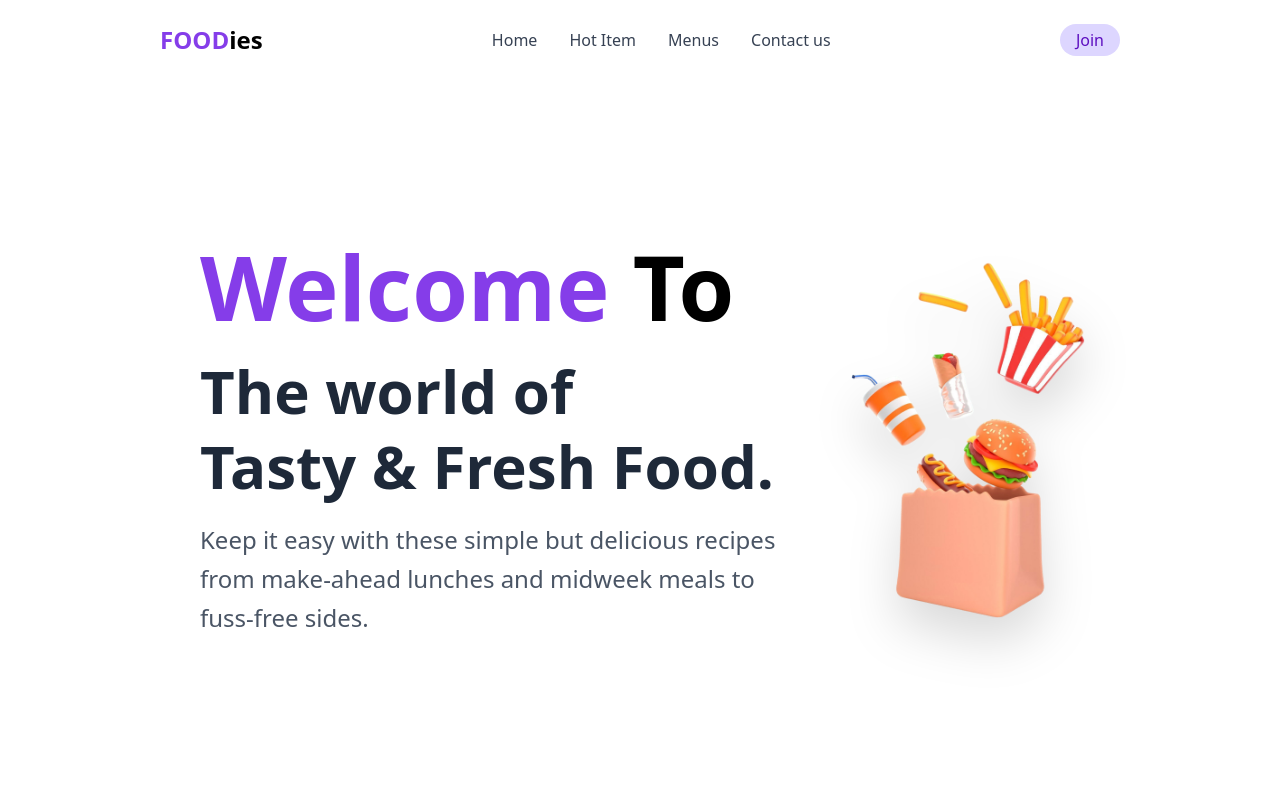
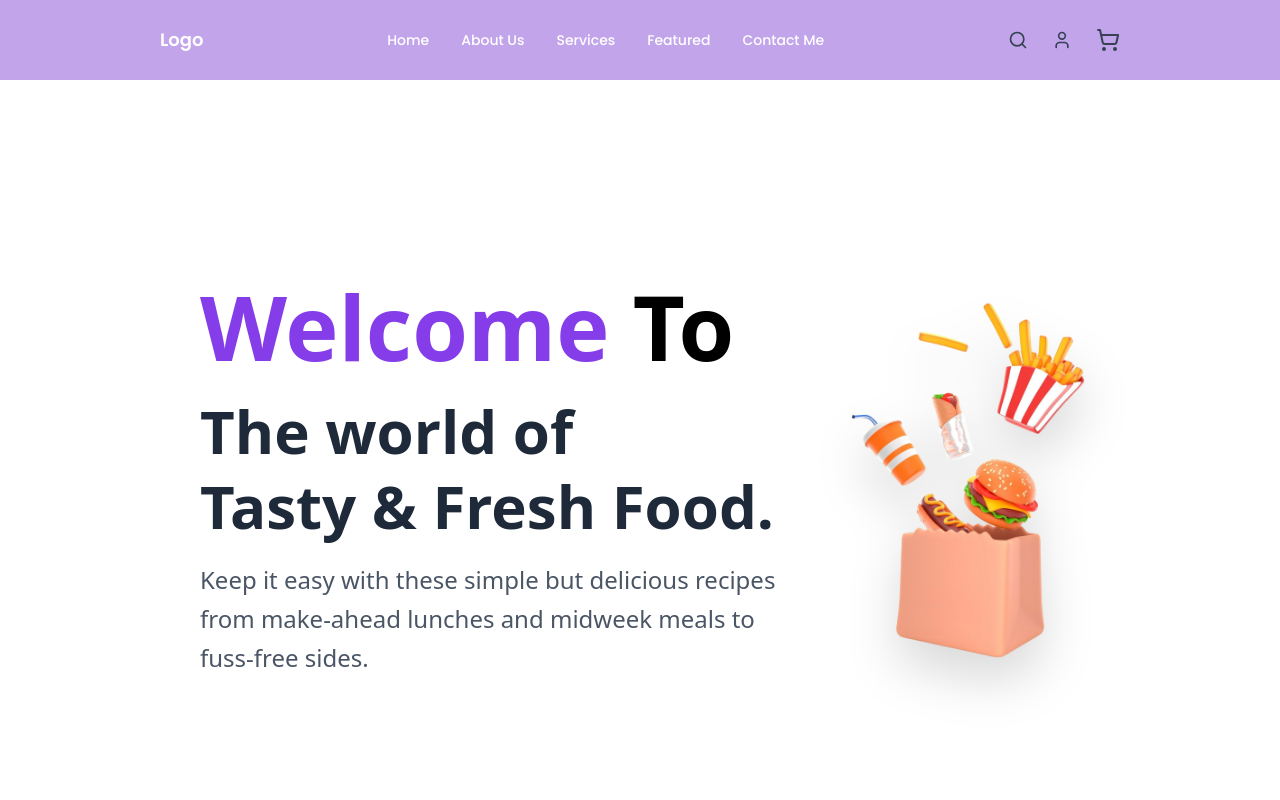
Before and after one commit to MohammedAshfaquem/Food_App-React, a React (Vite) app: page / in a window 1280 px wide. Shown: the top 800 px of the page. Built offline with nearby package versions, Linux system fonts and the light colour scheme; no server answers; data requests are answered from the project's data file; sample sign-in values are in the browser's storage.

Commit message:
Cart Functionalty Completed

```diff
--- a/src/DataBase/db.json
+++ b/db.json
@@ -7,7 +7,96 @@
       "password": "test123",
       "role": "user",
       "isBlock": false,
-      "cart": [],
+      "cart": [
+        {
+          "id": "3",
+          "title": "Noodles",
+          "count": "5 PRODUCTS",
+          "price": 99,
+          "rating": 3.9,
+          "inStock": false,
+          "defaultImg": "/Noodles.png",
+          "description": "Spicy stir-fried noodles with veggies and soy sauce.",
+          "quantity": 9
+        },
+        {
+          "id": "2",
+          "title": "Pizza",
+          "count": "5 PRODUCTS",
+          "price": 249,
+          "rating": 4.8,
+          "inStock": true,
+          "defaultImg": "/pizza.png",
+          "description": "Cheesy pepperoni pizza with fresh tomatoes and basil.",
+          "quantity": 2
+        },
+        {
+          "id": "7",
+          "title": "Combo",
+          "count": "5 PRODUCTS",
+          "price": 199,
+          "rating": 4.3,
+          "inStock": true,
+          "defaultImg": "/combo.png",
+          "description": "Burger, fries, and a drink combo meal.",
+          "quantity": 2
+        },
+        {
+          "id": "1",
+          "title": "Burger",
+          "count": "5 PRODUCTS",
+          "price": 199,
+          "rating": 4.2,
+          "inStock": true,
+          "defaultImg": "/Burger.png",
+          "description": "Juicy grilled burger with melted cheese and lettuce.",
+          "quantity": 1
+        },
+        {
+          "id": "4",
+          "title": "Fries",
+          "count": "5 PRODUCTS",
+          "price": 179,
+          "rating": 4.5,
+          "inStock": true,
+          "defaultImg": "/Fries.png",
+          "description": "Crispy golden French fries with seasoning.",
+          "quantity": 1
+        },
+        {
+          "id": "5",
+          "title": "Ruti",
+          "count": "5 PRODUCTS",
+          "price": 199,
+          "rating": 4.1,
+          "inStock": true,
+          "defaultImg": "/beef-ruti.png",
+          "description": "Soft ruti with spicy beef curry, served hot.",
+          "quantity": 1
+        },
+        {
+          "id": "6",
+          "title": "Broast",
+          "count": "5 PRODUCTS",
+          "price": 199,
+          "rating": 4,
+          "inStock": false,
+          "defaultImg": "/broast.png",
+          "description": "Crispy fried broast chicken with flavorful coating.",
+          "quantity": 1
+        },
+        {
+          "id": "8",
+          "title": "Grilled Chicken",
+          "count": "5 PRODUCTS",
+          "price": 199,
+          "rating": 4.7,
+          "inStock": true,
+          "defaultImg": "/grilledchicken.png",
+          "description": "Tender grilled chicken breast with smoky flavor.",
+          "quantity": 1
+        }
+      ],
       "wishlist": [],
       "orders": []
     },
@@ -58,7 +147,7 @@
   ],
   "products": [
     {
-      "id": 1,
+      "id": "1",
       "title": "Burger",
       "count": "5 PRODUCTS",
       "price": 199,
@@ -68,7 +157,7 @@
       "description": "Juicy grilled burger with melted cheese and lettuce."
     },
     {
-      "id": 2,
+      "id": "2",
       "title": "Pizza",
       "count": "5 PRODUCTS",
       "price": 249,
@@ -78,7 +167,7 @@
       "description": "Cheesy pepperoni pizza with fresh tomatoes and basil."
     },
     {
-      "id": 3,
+      "id": "3",
       "title": "Noodles",
       "count": "5 PRODUCTS",
       "price": 99,
@@ -88,7 +177,7 @@
       "description": "Spicy stir-fried noodles with veggies and soy sauce."
     },
     {
-      "id": 4,
+      "id": "4",
       "title": "Fries",
       "count": "5 PRODUCTS",
       "price": 179,
@@ -98,7 +187,7 @@
       "description": "Crispy golden French fries with seasoning."
     },
     {
-      "id": 5,
+      "id": "5",
       "title": "Ruti",
       "count": "5 PRODUCTS",
       "price": 199,
@@ -108,17 +197,17 @@
       "description": "Soft ruti with spicy beef curry, served hot."
     },
     {
-      "id": 6,
+      "id": "6",
       "title": "Broast",
       "count": "5 PRODUCTS",
       "price": 199,
-      "rating": 4.0,
+      "rating": 4,
       "inStock": false,
       "defaultImg": "/broast.png",
       "description": "Crispy fried broast chicken with flavorful coating."
     },
     {
-      "id": 7,
+      "id": "7",
       "title": "Combo",
       "count": "5 PRODUCTS",
       "price": 199,
@@ -128,7 +217,7 @@
       "description": "Burger, fries, and a drink combo meal."
     },
     {
-      "id": 8,
+      "id": "8",
       "title": "Grilled Chicken",
       "count": "5 PRODUCTS",
       "price": 199,
--- a/src/App.jsx
+++ b/src/App.jsx
@@ -8,6 +8,7 @@ import "react-toastify/dist/ReactToastify.css";
 import PrivateRoute from "./Components/PrivateRoute";
 import PopularItems from "./pages/PopularItems";
 import AllFoods from "./pages/AllFoods";
+import CartPage from "./pages/CartPage";
 
 function App() {
   return (
@@ -15,6 +16,8 @@ function App() {
       <BrowserRouter>
         <Routes>
           <Route path="/register" element={<Register />} />
+          <Route path="/cart" element={<CartPage />} />
+
           <Route path="/login" element={<Login />} />
           <Route
             path="/"
--- a/src/Components/Navbar.jsx
+++ b/src/Components/Navbar.jsx
@@ -1,12 +1,33 @@
-import { Search, User } from "lucide-react"; // from lucide-react icons
+import { Search, User, ShoppingCart } from "lucide-react";
 import { useNavigate } from "react-router-dom";
+import { useEffect, useState } from "react";
+import API from "../services/api";
+import { useAuth } from "../context/AuthContext";
 
 const Navbar = () => {
   const navigate = useNavigate();
+  const { user } = useAuth();
+  const [cartCount, setCartCount] = useState(0);
+
+  useEffect(() => {
+    const fetchCart = async () => {
+      if (user) {
+        try {
+          const res = await API.get(`/users/${user.id}`);
+          const cartItems = res.data.cart || [];
+          setCartCount(cartItems.length); // ✅ Only unique items
+        } catch (err) {
+          console.error("Failed to load cart", err);
+        }
+      }
+    };
+
+    fetchCart();
+  }, [user]);
 
   return (
     <nav
-      className=" px-40 py-4 flex items-center justify-between shadow-sm  h-20 text-white font-bold"
+      className="px-40 py-4 flex items-center justify-between shadow-sm h-20 text-white font-bold"
       style={{ backgroundColor: "rgba(125, 63, 212, 0.47)" }}
     >
       {/* Left - Logo */}
@@ -19,18 +40,29 @@ const Navbar = () => {
 
       {/* Center - Nav Links */}
       <ul className="flex gap-8 text-sm font-medium text-white">
-  <li className="cursor-pointer hover:scale-105 transform transition-transform duration-200" onClick={()=> navigate("/")}>Home</li>
+        <li className="cursor-pointer hover:scale-105 transform transition-transform duration-200" onClick={() => navigate("/")}>Home</li>
         <li className="cursor-pointer hover:scale-105 transform transition-transform duration-200">About Us</li>
         <li className="cursor-pointer hover:scale-105 transform transition-transform duration-200">Services</li>
         <li className="cursor-pointer hover:scale-105 transform transition-transform duration-200">Featured</li>
         <li className="cursor-pointer hover:scale-105 transform transition-transform duration-200">Contact Me</li>
       </ul>
 
-
       {/* Right - Icons */}
-      <div className="flex gap-4 items-center">
+      <div className="flex gap-6 items-center relative">
         <Search className="w-5 h-5 cursor-pointer text-gray-700 hover:text-blue-500" />
         <User className="w-5 h-5 cursor-pointer text-gray-700 hover:text-blue-500" />
+
+        <div
+          className="relative cursor-pointer"
+          onClick={() => navigate("/cart")}
+        >
+          <ShoppingCart className="w-6 h-6 text-gray-700 hover:text-blue-500" />
+          {cartCount > 0 && (
+            <span className="absolute -top-2 -right-2 bg-red-500 text-white text-xs w-5 h-5 flex items-center justify-center rounded-full">
+              {cartCount}
+            </span>
+          )}
+        </div>
       </div>
     </nav>
   );
--- /dev/null
+++ b/src/pages/CartPage.jsx
@@ -0,0 +1,111 @@
+import Navbar from "../Components/Navbar";
+import { FaPlus, FaMinus, FaTrash } from "react-icons/fa";
+import { useAuth } from "../context/AuthContext";
+import API from "../services/api";
+import { useEffect, useState } from "react";
+
+const CartPage = () => {
+  const { user } = useAuth();
+  const [cart, setCart] = useState([]);
+
+  // Load cart
+  useEffect(() => {
+    const fetchCart = async () => {
+      if (user) {
+        const res = await API.get(`/users/${user.id}`);
+        setCart(res.data.cart || []);
+      }
+    };
+    fetchCart();
+  }, [user]);
+
+  const updateCart = async (updatedCart) => {
+    setCart(updatedCart);
+    await API.patch(`/users/${user.id}`, { cart: updatedCart });
+  };
+
+  const increment = (id) => {
+    const updated = cart.map((item) =>
+      item.id === id ? { ...item, quantity: item.quantity + 1 } : item
+    );
+    updateCart(updated);
+  };
+
+  const decrement = (id) => {
+    const updated = cart
+      .map((item) =>
+        item.id === id
+          ? { ...item, quantity: Math.max(item.quantity - 1, 1) }
+          : item
+      )
+      .filter((item) => item.quantity > 0);
+    updateCart(updated);
+  };
+
+  const remove = (id) => {
+    const updated = cart.filter((item) => item.id !== id);
+    updateCart(updated);
+  };
+
+  const total = cart.reduce((sum, item) => sum + item.price * item.quantity, 0);
+
+  return (
+    <>
+      <Navbar />
+      <div className="flex p-6 gap-6">
+        {/* Cart Items */}
+        <div className="flex-1 grid grid-cols-3 gap-4">
+          {cart.map((item) => (
+            <div
+              key={item.id}
+              className="border rounded p-4 bg-white text-center shadow"
+            >
+              <img
+                src={item.defaultImg}
+                alt={item.title}
+                className="h-28 mx-auto"
+              />
+              <h3 className="font-bold">{item.title}</h3>
+              <p>Price: ₹{item.price}</p>
+              <div className="flex items-center justify-center gap-3 my-2">
+                <button onClick={() => decrement(item.id)}>
+                  <FaMinus />
+                </button>
+                <span>{item.quantity}</span>
+                <button onClick={() => increment(item.id)}>
+                  <FaPlus />
+                </button>
+              </div>
+              <button
+                className="text-red-500"
+                onClick={() => remove(item.id)}
+              >
+                <FaTrash />
+              </button>
+            </div>
+          ))}
+        </div>
+
+        {/* Checkout Summary */}
+        <div className="w-1/4 bg-purple-600 text-white p-6 rounded shadow">
+          <h2 className="text-xl font-bold mb-4">Checkout</h2>
+          {cart.map((item) => (
+            <div key={item.id} className="flex justify-between mb-2">
+              <div>
+                <p className="font-semibold">{item.title}</p>
+                <p className="text-sm">₹{item.price}</p>
+              </div>
+              <span>x {item.quantity}</span>
+            </div>
+          ))}
+          <hr className="my-4 border-white" />
+          <div className="text-right font-bold text-lg">
+            Total: ₹{total.toFixed(2)}
+          </div>
+        </div>
+      </div>
+    </>
+  );
+};
+
+export default CartPage;
--- a/src/pages/LandingPage.jsx
+++ b/src/pages/LandingPage.jsx
@@ -1,42 +1,44 @@
 import React from "react";
+import Navbar from "../Components/Navbar";
 
 const LandingPage = () => {
   return (
+    <>
+      <Navbar></Navbar>
       <div className="min-h-screen flex flex-col bg-white font-sans">
-      {/* Navbar */}
-      <nav className="flex justify-between items-center px-10 py-6 ml-30 mr-30">
-        <h1 className="text-2xl font-bold text-violet-500" style={{color:"rgba(121, 42, 231, 0.91) "}}>FOOD<span className="text-black">ies</span></h1>
-        <ul className="flex gap-8 text-gray-700 font-medium">
-          <li className="hover:text-violet-500 cursor-pointer">Home</li>
-          <li className="hover:text-violet-500 cursor-pointer">Hot Item</li>
-          <li className="hover:text-violet-500 cursor-pointer">Menus</li>
-          <li className="hover:text-violet-500 cursor-pointer">Contact us</li>
-        </ul>
-        <button className="bg-violet-200 text-violet-800 font-medium px-4 py-1 rounded-full hover:bg-violet-300">
-          Join
-        </button>
-      </nav>
-
         {/* Hero Section */}
-      <div className="flex flex-1 items-center justify-between px-20 py-10  ml-30 " >
+        <div className="flex flex-1 items-center justify-between px-20 py-10  ml-30 ">
           {/* Left */}
           <div className="max-w-xl">
-          <span style={{color:"rgba(121, 42, 231, 0.91) ", fontSize:"90px", fontWeight:"bold"}}>Welcome <span style={{color:"black"}}>To</span></span>
+            <span
+              style={{
+                color: "rgba(121, 42, 231, 0.91) ",
+                fontSize: "90px",
+                fontWeight: "bold",
+              }}
+            >
+              Welcome <span style={{ color: "black" }}>To</span>
+            </span>
             <h1 className="text-6xl font-bold text-gray-800 leading-tight mb-4">
               The world of <br /> Tasty & Fresh Food.
             </h1>
             <p className="text-gray-600  text-2xl leading-relaxed mb-6">
-            Keep it easy with these simple but delicious recipes
-            from make-ahead lunches and midweek meals to fuss-free sides.
+              Keep it easy with these simple but delicious recipes from
+              make-ahead lunches and midweek meals to fuss-free sides.
             </p>
           </div>
 
           {/* Right - Image */}
           <div className="w-[560px] mr-10 ">
-          <img src="/Intro.png" alt="burger" className="w-full drop-shadow-2xl" />
+            <img
+              src="/Intro.png"
+              alt="burger"
+              className="w-full drop-shadow-2xl"
+            />
           </div>
         </div>
       </div>
+    </>
   );
 };
 
```
Also changed, not shown: src/Components/FoodCard.jsx (+53 -18 lines), src/pages/AllFoods.jsx (+8 -10 lines), vite.config.js (+6 -1 lines). Lines whose indentation alone changed are shown as unchanged.
